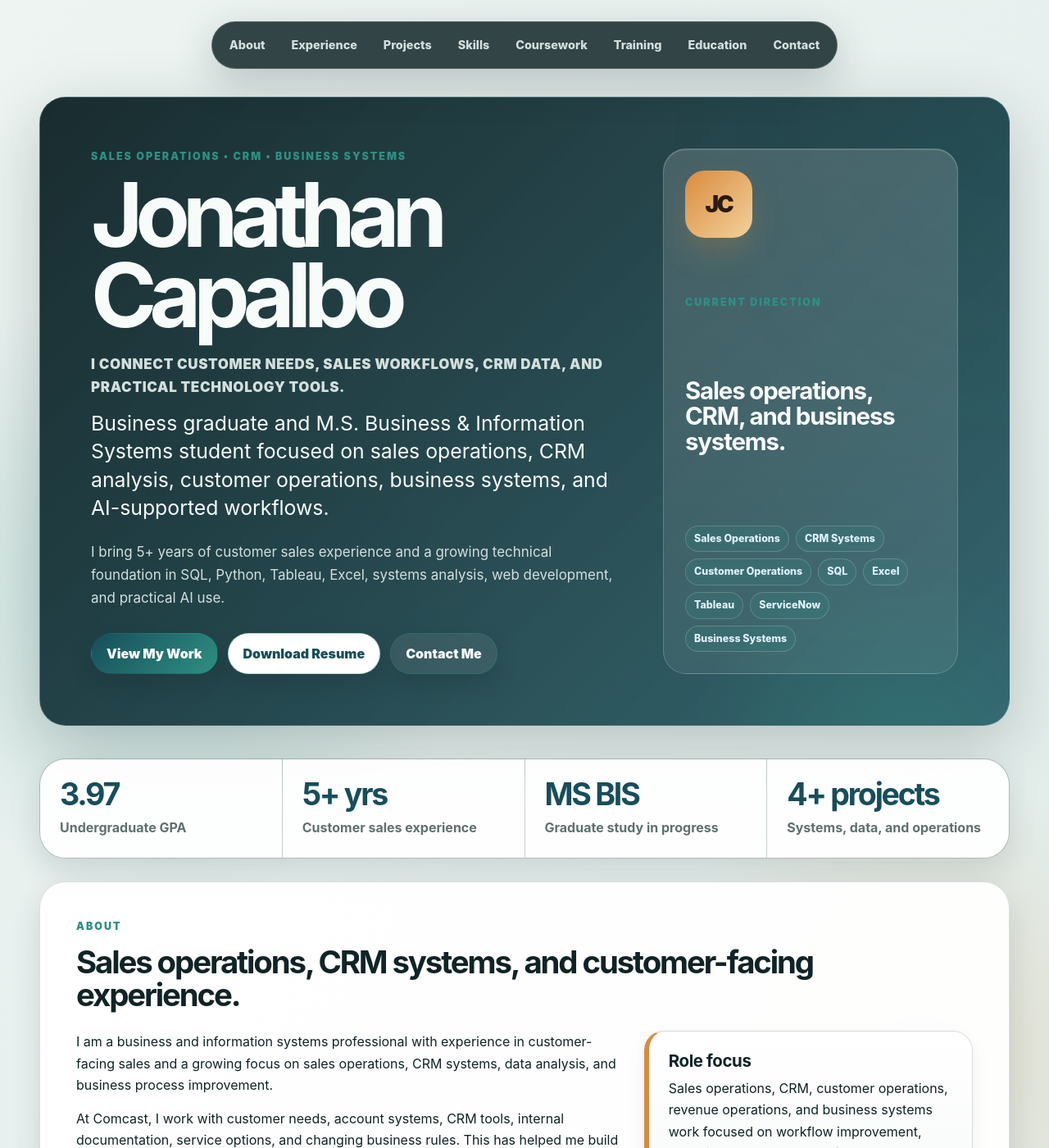
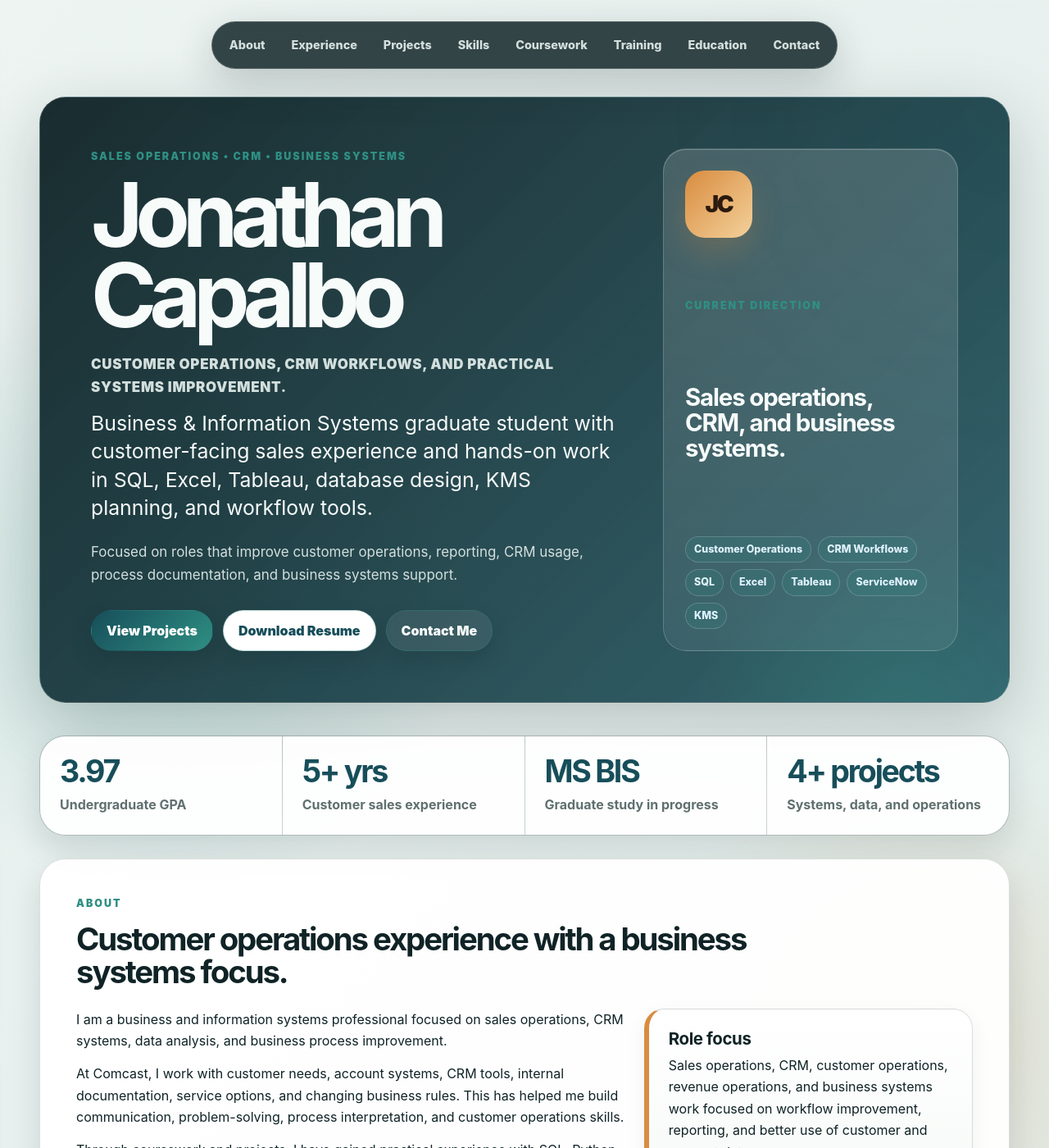
Before and after one commit to jon314159/JonathanCapalbo.me, a Jekyll site: the page index.html, which Jekyll copies as it is, in a window 1280 px wide and 1400 px high. Shown: the whole window at 82% size. Built offline with Jekyll 4.4.1, drawn with Linux system fonts in a browser that asks for light colours; some of the changed text lies outside the part shown.

Commit message:
Refine portfolio copy

```diff
--- a/index.html
+++ b/index.html
@@ -6,7 +6,7 @@
     <title>Jonathan Capalbo | Business & Information Systems</title>
     <meta name="description" content="Personal website for Jonathan Capalbo, focused on sales operations, CRM systems, customer operations, business systems, data analysis, and AI-supported workflows." />
     <link rel="icon" href="favicon.svg" type="image/svg+xml" />
-    <link rel="stylesheet" href="assets/css/style.css?v=21" />
+    <link rel="stylesheet" href="assets/css/style.css?v=22" />
   </head>
   <body>
     <header>
@@ -24,11 +24,11 @@
         <div class="hero-copy">
           <p class="eyebrow">Sales Operations • CRM • Business Systems</p>
           <h1>Jonathan Capalbo</h1>
-          <p class="value-line">I connect customer needs, sales workflows, CRM data, and practical technology tools.</p>
-          <p class="tagline">Business graduate and M.S. Business & Information Systems student focused on sales operations, CRM analysis, customer operations, business systems, and AI-supported workflows.</p>
-          <p>I bring 5+ years of customer sales experience and a growing technical foundation in SQL, Python, Tableau, Excel, systems analysis, web development, and practical AI use.</p>
+          <p class="value-line">Customer operations, CRM workflows, and practical systems improvement.</p>
+          <p class="tagline">Business & Information Systems graduate student with customer-facing sales experience and hands-on work in SQL, Excel, Tableau, database design, KMS planning, and workflow tools.</p>
+          <p>Focused on roles that improve customer operations, reporting, CRM usage, process documentation, and business systems support.</p>
           <div class="button-row">
-            <a class="button primary" href="#projects">View My Work</a>
+            <a class="button primary" href="#projects">View Projects</a>
             <a class="button secondary" href="resume.pdf">Download Resume</a>
             <a class="button ghost" href="mailto:jonathancapalbo1@gmail.com">Contact Me</a>
           </div>
@@ -37,7 +37,7 @@
           <div class="profile-mark">JC</div>
           <p class="panel-label">Current Direction</p>
           <h2>Sales operations, CRM, and business systems.</h2>
-          <div class="badge-list"><span>Sales Operations</span><span>CRM Systems</span><span>Customer Operations</span><span>SQL</span><span>Excel</span><span>Tableau</span><span>ServiceNow</span><span>Business Systems</span></div>
+          <div class="badge-list"><span>Customer Operations</span><span>CRM Workflows</span><span>SQL</span><span>Excel</span><span>Tableau</span><span>ServiceNow</span><span>KMS</span></div>
         </aside>
       </div>
     </header>
@@ -53,11 +53,11 @@
       <section id="about" class="section-feature">
         <div class="section-heading">
           <p class="eyebrow">About</p>
-          <h2>Sales operations, CRM systems, and customer-facing experience.</h2>
+          <h2>Customer operations experience with a business systems focus.</h2>
         </div>
         <div class="two-column">
           <div>
-            <p>I am a business and information systems professional with experience in customer-facing sales and a growing focus on sales operations, CRM systems, data analysis, and business process improvement.</p>
+            <p>I am a business and information systems professional focused on sales operations, CRM systems, data analysis, and business process improvement.</p>
             <p>At Comcast, I work with customer needs, account systems, CRM tools, internal documentation, service options, and changing business rules. This has helped me build communication, problem-solving, process interpretation, and customer operations skills.</p>
             <p>Through coursework and projects, I have gained practical experience with SQL, Python, Tableau, Excel, database design, systems analysis, ServiceNow fundamentals, knowledge management, and AI-supported workflows.</p>
           </div>
@@ -80,7 +80,7 @@
       </section>
 
       <section id="projects">
-        <div class="section-heading"><p class="eyebrow">Projects</p><h2>Selected academic and technical projects.</h2><p>Projects focused on business systems, data, operations, and technical problem solving.</p></div>
+        <div class="section-heading"><p class="eyebrow">Projects</p><h2>Selected systems, data, and operations projects.</h2><p>Academic and technical work connected to business systems, database design, workflow planning, and reporting.</p></div>
         <div class="project-grid">
           <article class="project-card featured-card"><span class="card-kicker">Featured Systems Project</span><h3>Enterprise KMS Modernization Proposal</h3><p>Developed a modernization proposal for an enterprise knowledge management system using SharePoint Online and Microsoft 365. The proposal covered metadata, version control, approval workflows, Teams collaboration, search, governance, training, and migration planning.</p><ul class="mini-list"><li>Designed a managed knowledge platform rather than a static document repository.</li><li>Mapped workflow, governance, metadata, review, and training requirements.</li><li>Connected system design to adoption, content quality, and long-term maintenance.</li></ul><div class="tag-row"><span>Knowledge Management</span><span>SharePoint</span><span>Microsoft 365</span><span>Workflow Design</span><span>Governance</span></div></article>
           <article class="project-card"><span class="card-kicker">Technical Build</span><h3>Calculator API</h3><p>Built a FastAPI-based calculator service with user registration, PostgreSQL storage, calculation history, Docker, testing, and CI/CD.</p><div class="tag-row"><span>FastAPI</span><span>PostgreSQL</span><span>Docker</span><span>CI/CD</span></div><div class="project-actions"><a class="button" href="https://github.com/jon314159/FinalProject" target="_blank" rel="noopener noreferrer">View Code</a></div></article>
```
